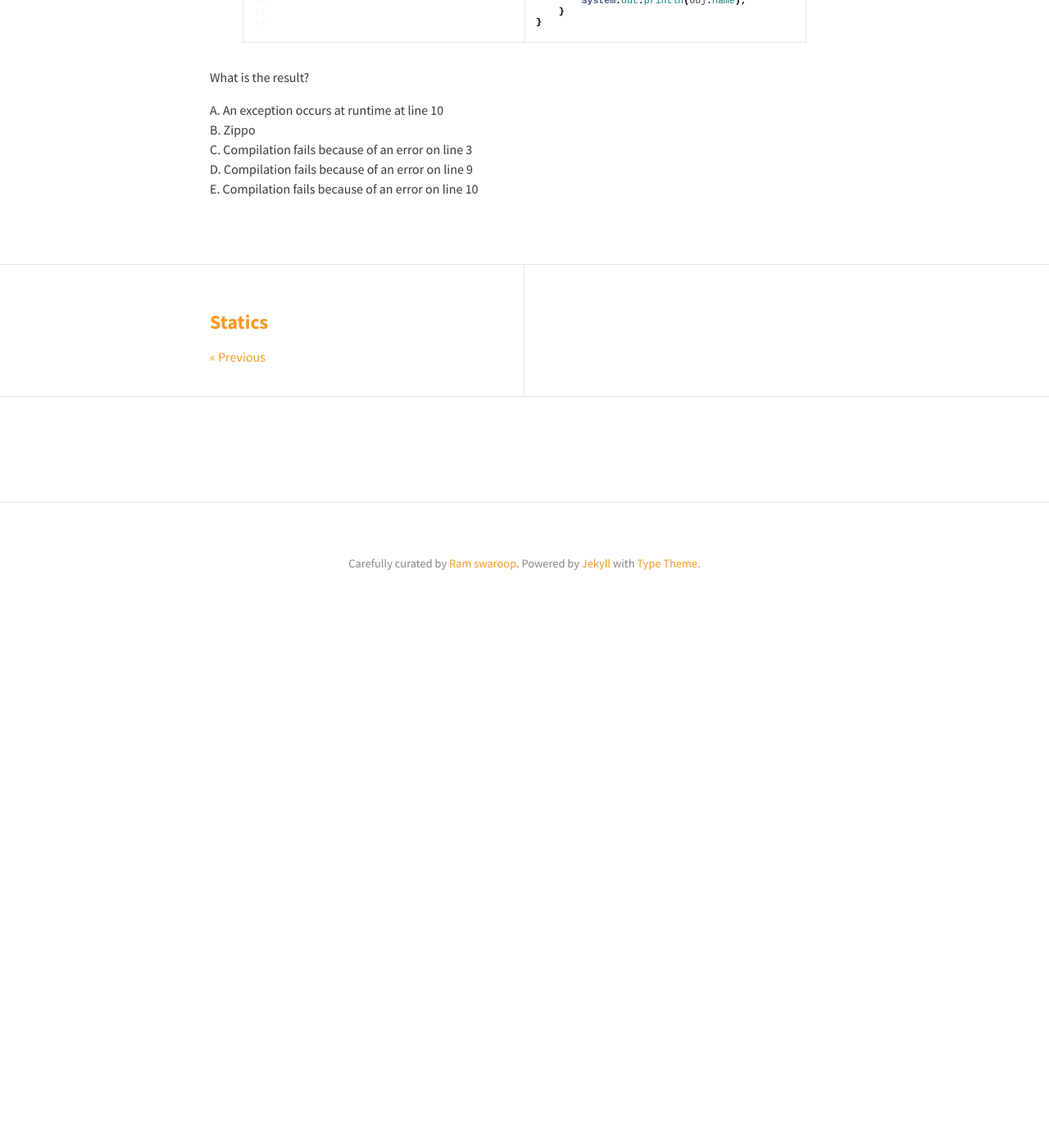
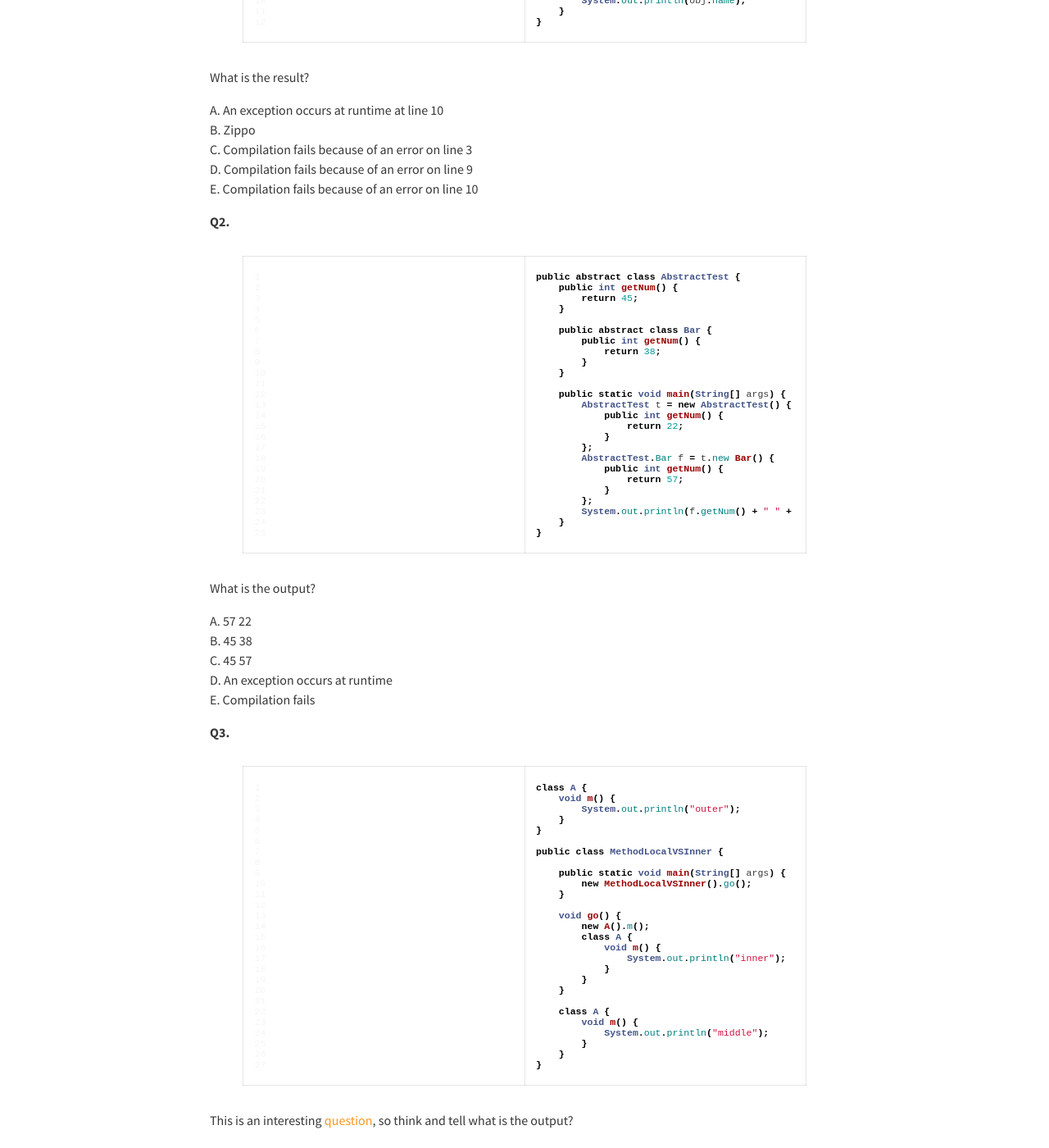
Before and after one commit to rampatra/JavaNotes, a Jekyll site: the page built from _posts/2015-08-20-nested-classes.md, in a window 1280 px wide and 1400 px high, scrolled down 8408 px. Shown: the whole window at 82% size. Built offline with Jekyll 4.4.1, drawn with Linux system fonts in a browser that asks for light colours; nearby versions of some CDN libraries; comment, search, counter and statistics services are not loaded; before the commit the page ends 9171 px from its top, so only the background shows below that; some of the changed text lies outside the part shown.

Commit message:
added content

```diff
--- a/_posts/2015-08-20-nested-classes.md
+++ b/_posts/2015-08-20-nested-classes.md
@@ -453,3 +453,83 @@ B. Zippo
 C. Compilation fails because of an error on line 3
 D. Compilation fails because of an error on line 9
 E. Compilation fails because of an error on line 10
+
+__Q2.__
+
+{% highlight java linenos %}
+public abstract class AbstractTest {
+    public int getNum() {
+        return 45;
+    }
+
+    public abstract class Bar {
+        public int getNum() {
+            return 38;
+        }
+    }
+
+    public static void main(String[] args) {
+        AbstractTest t = new AbstractTest() {
+            public int getNum() {
+                return 22;
+            }
+        };
+        AbstractTest.Bar f = t.new Bar() {
+            public int getNum() {
+                return 57;
+            }
+        };
+        System.out.println(f.getNum() + " " + t.getNum());
+    }
+}
+{% endhighlight %}
+
+
+What is the output?
+
+A. 57 22
+B. 45 38
+C. 45 57
+D. An exception occurs at runtime
+E. Compilation fails
+
+__Q3.__
+
+{% highlight java linenos %}
+class A {
+    void m() {
+        System.out.println("outer");
+    }
+}
+
+public class MethodLocalVSInner {
+
+    public static void main(String[] args) {
+        new MethodLocalVSInner().go();
+    }
+
+    void go() {
+        new A().m();
+        class A {
+            void m() {
+                System.out.println("inner");
+            }
+        }
+    }
+
+    class A {
+        void m() {
+            System.out.println("middle");
+        }
+    }
+}
+{% endhighlight %}
+
+This is an interesting [question](http://stackoverflow.com/questions/29620714/method-local-inner-class-vs-inner-class),
+so think and tell what is the output?
+
+A. inner
+B. outer
+C. middle
+D. Compilation fails
+E. An exception is thrown at runtime
```
Also changed, not shown: _posts/2015-06-02-overloading.md (+4 -4 lines).
